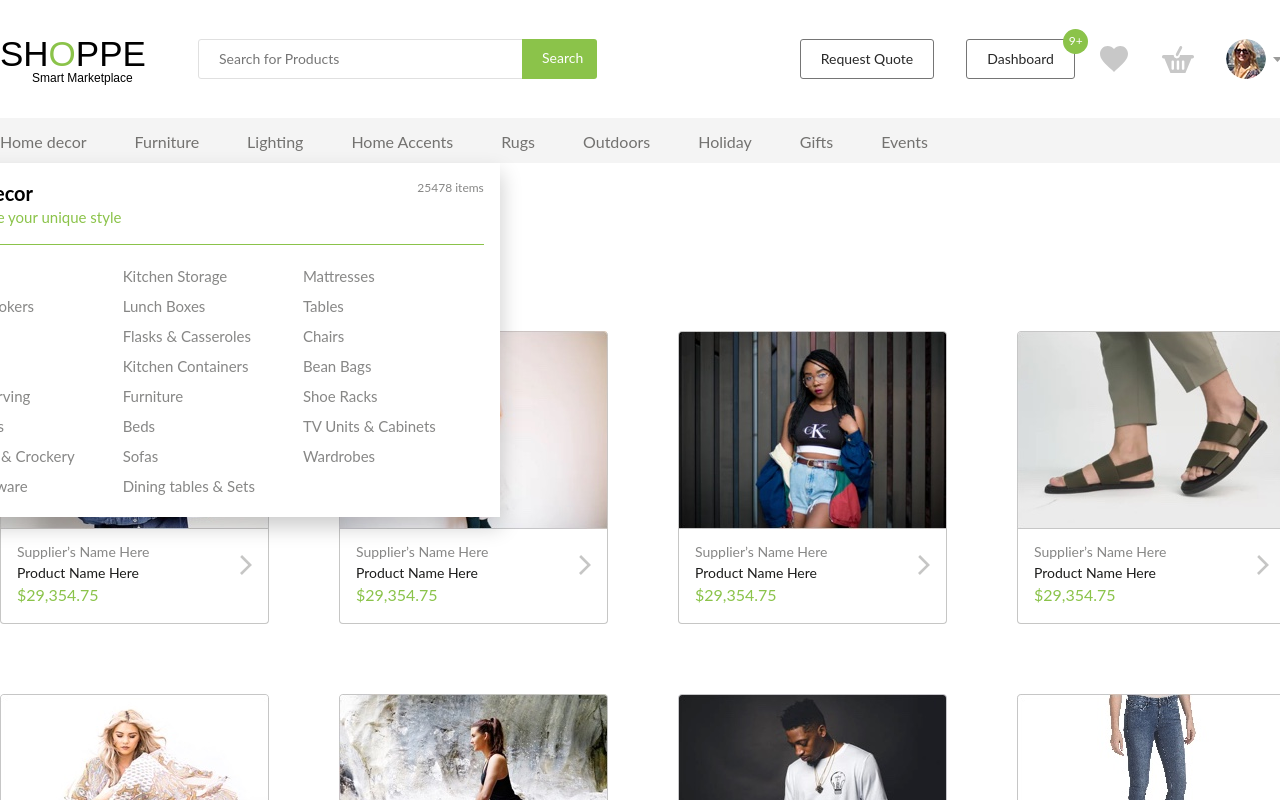
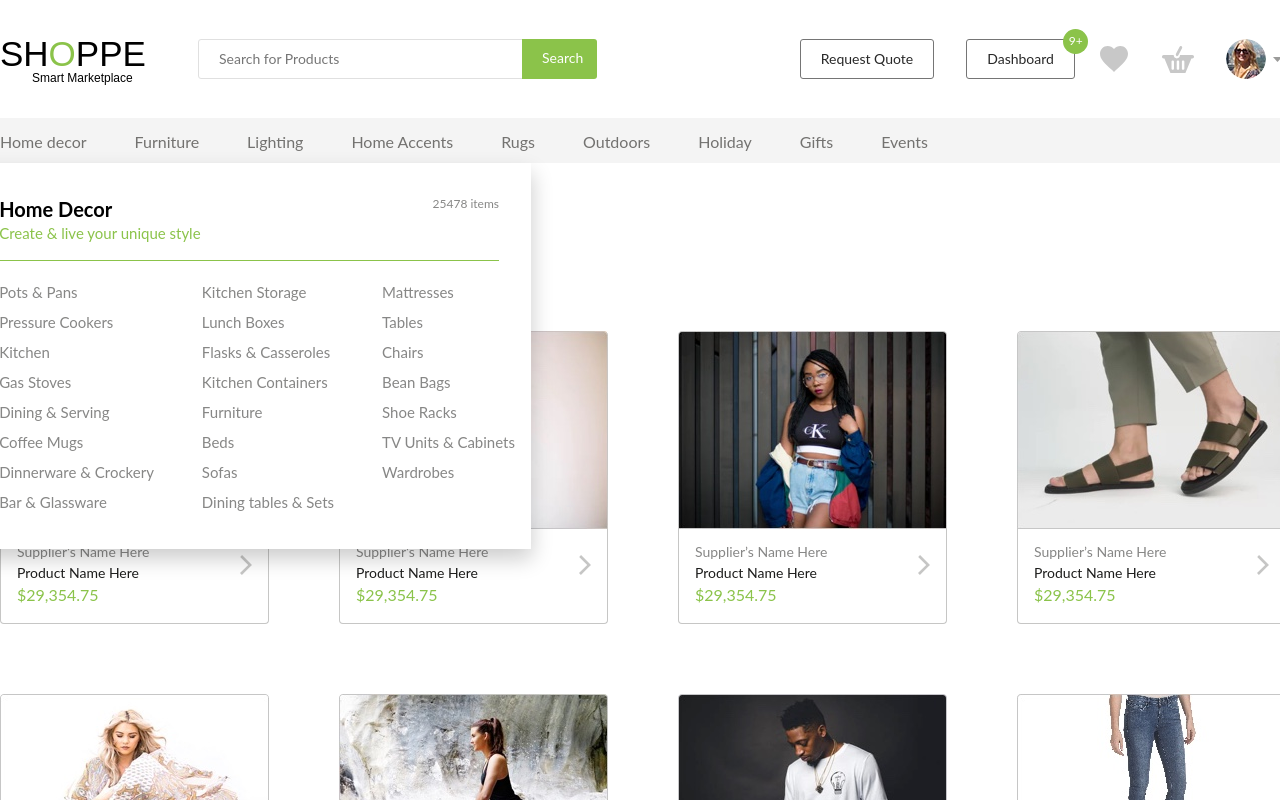
Before and after one commit to Barsukasm/Focus-Start-M2, a plain HTML site: page category.html in a window 1280 px wide. Both pictures are taken after a click on the link "Home decor". Shown: the top 800 px of the page. Drawn offline with Linux system fonts and the light colour scheme.

Commit message:
fixed menu

```diff
--- a/style-category.css
+++ b/style-category.css
@@ -95,7 +95,7 @@
 	background: #fff;
 	box-shadow: 0.7px 10px 20px 0 rgba(9, 9, 9, 0.2);
 	z-index: 100;
-	left: calc((100% - 92rem) / 2);
+	left: calc((100% - 84.1rem) / 2);
 }
 
 .menu_hidden{
@@ -103,25 +103,26 @@
 }
 
 .menu__row{
-	width: calc(100% - 2rem);
+	width: calc(100% - 4rem);
 	display: flex;
 	flex-direction: row;
 	align-items: flex-start;
 	justify-content: space-between;
-	margin: 1rem;
+	margin: 1rem auto 2rem;
 }
 
 .menu__subcats{
 	display: flex;
 	flex-direction: column;
 	margin-right: 3rem;
+	flex-shrink: 0;
 }
 
 
 
 .menu__heading{
-	margin: 1rem;
-	width: calc(100% - 2rem);
+	margin: 2rem auto 1rem;
+	width: calc(100% - 4rem);
 }
 
 .menu__heading::after{
@@ -155,7 +156,7 @@
 
 
 .menu__border{
-	width: calc(100% - 2rem);
+	width: calc(100% - 4rem);
 	height: 1px;
 	background-color: #8bc34a;
 }
```
